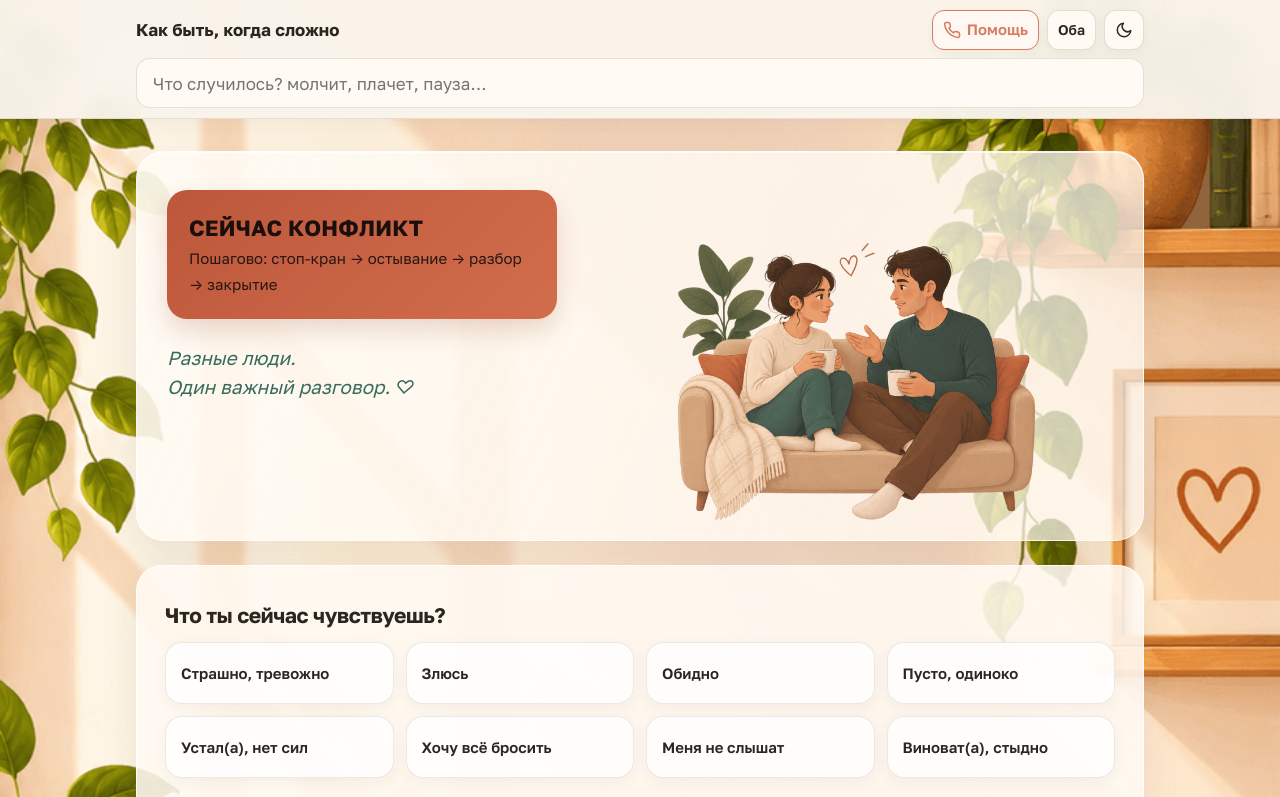
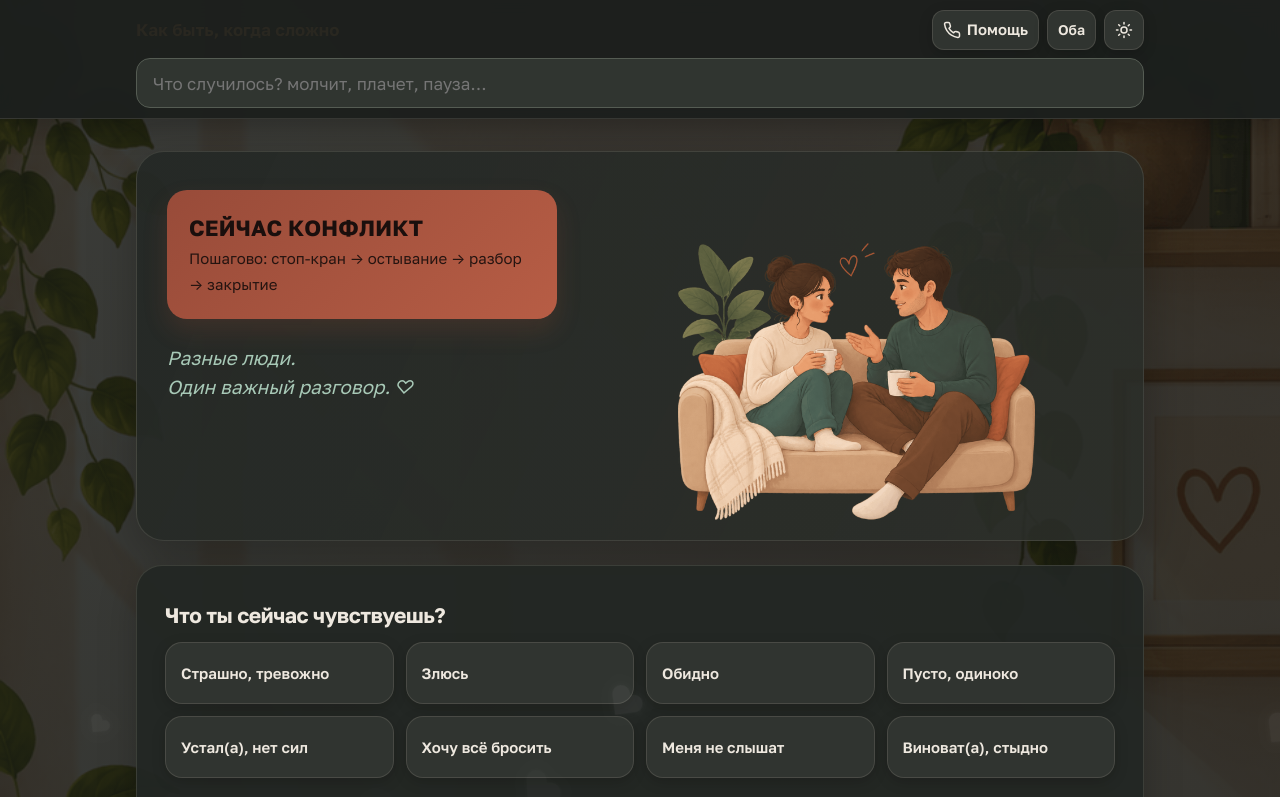
Before and after one commit to artifexform/oporaform, a plain HTML site: page index.html in a window 1280 px wide. Both pictures are taken after a click on the button 1124 px from the left and 30 px from the top of the page. Shown: the top 797 px of the page. Drawn offline with Linux system fonts and the light colour scheme.

Commit message:
fix: корректное переключение светлой и тёмной темы

```diff
--- a/index.html
+++ b/index.html
@@ -400,6 +400,47 @@ nav.bottom .wrap{max-width:1040px}
   .feel:hover,.tile:hover{transform:none}
 }
 
+/* Полноценная тёмная тема для премиального оформления */
+[data-theme="dark"] body{
+  color:#eee8df !important;
+  background-color:#191b1a !important;
+  background-image:linear-gradient(rgba(17,20,19,.82),rgba(17,20,19,.88)),url("images/Repair (17).png") !important;
+}
+[data-theme="dark"] header,
+[data-theme="dark"] nav.bottom{
+  background:rgba(28,31,29,.97) !important;
+  border-color:rgba(235,224,207,.12) !important;
+  box-shadow:0 8px 26px rgba(0,0,0,.24);
+}
+[data-theme="dark"] .home-hero{
+  background:linear-gradient(115deg,rgba(37,41,38,.96),rgba(43,46,41,.88));
+  border-color:rgba(235,224,207,.12);
+  box-shadow:0 18px 48px rgba(0,0,0,.25);
+}
+[data-theme="dark"] .home-content{
+  background:rgba(35,39,36,.94);
+  border-color:rgba(235,224,207,.12);
+  box-shadow:0 14px 38px rgba(0,0,0,.22);
+}
+[data-theme="dark"] .feel,
+[data-theme="dark"] .tile,
+[data-theme="dark"] .chip,
+[data-theme="dark"] .row,
+[data-theme="dark"] .icon-btn{
+  color:#eee8df !important;
+  background:rgba(49,54,49,.96) !important;
+  border-color:rgba(235,224,207,.13) !important;
+  box-shadow:0 4px 14px rgba(0,0,0,.18);
+}
+[data-theme="dark"] .tile small,
+[data-theme="dark"] .role-note{color:#c1b8aa}
+[data-theme="dark"] .roles{background:#292e29;border-color:rgba(235,224,207,.10)}
+[data-theme="dark"] .roles button{color:#c1b8aa}
+[data-theme="dark"] .roles button.on{background:#6f9b86;color:#17231d}
+[data-theme="dark"] .home-hero-note{color:#a8c9b7}
+[data-theme="dark"] .sos-big{background:linear-gradient(135deg,#984b39,#b75d45)}
+[data-theme="dark"] .search input{background:#303530;color:#eee8df;border-color:#555c53}
+
 /* Полноценный непрозрачный фон комнаты, движется при прокрутке страницы */
 html { background:transparent !important; }
 body {
@@ -559,10 +600,24 @@ const view = $('#view');
 const esc = s => String(s).replace(/[&<>"]/g, ch => ({'&':'&amp;','<':'&lt;','>':'&gt;','"':'&quot;'}[ch]));
 
 /* ---------- theme & role ---------- */
-function applyTheme(t){ document.documentElement.setAttribute('data-theme', t); }
+function applyTheme(t){
+  theme = t === 'dark' ? 'dark' : 'light';
+  document.documentElement.setAttribute('data-theme', theme);
+  const button = $('#themeBtn');
+  if(button){
+    button.setAttribute('aria-label', theme === 'dark' ? 'Включить светлую тему' : 'Включить тёмную тему');
+    button.setAttribute('title', theme === 'dark' ? 'Светлая тема' : 'Тёмная тема');
+    button.innerHTML = theme === 'dark'
+      ? '<svg width="18" height="18" viewBox="0 0 24 24" fill="none" stroke="currentColor" stroke-width="2" stroke-linecap="round"><circle cx="12" cy="12" r="4"/><path d="M12 2v2m0 16v2M4.93 4.93l1.42 1.42m11.3 11.3 1.42 1.42M2 12h2m16 0h2M4.93 19.07l1.42-1.42m11.3-11.3 1.42-1.42"/></svg>'
+      : '<svg width="18" height="18" viewBox="0 0 24 24" fill="none" stroke="currentColor" stroke-width="2" stroke-linecap="round" stroke-linejoin="round"><path d="M21 12.8A9 9 0 1 1 11.2 3a7 7 0 0 0 9.8 9.8z"/></svg>';
+  }
+}
 let theme = store.get('theme', (window.matchMedia && matchMedia('(prefers-color-scheme: dark)').matches) ? 'dark' : 'light');
 applyTheme(theme);
-$('#themeBtn').onclick = () => { theme = theme === 'dark' ? 'light' : 'dark'; applyTheme(theme); store.set('theme', theme); };
+$('#themeBtn').addEventListener('click', () => {
+  applyTheme(theme === 'dark' ? 'light' : 'dark');
+  store.set('theme', theme);
+});
 
 
 
```
